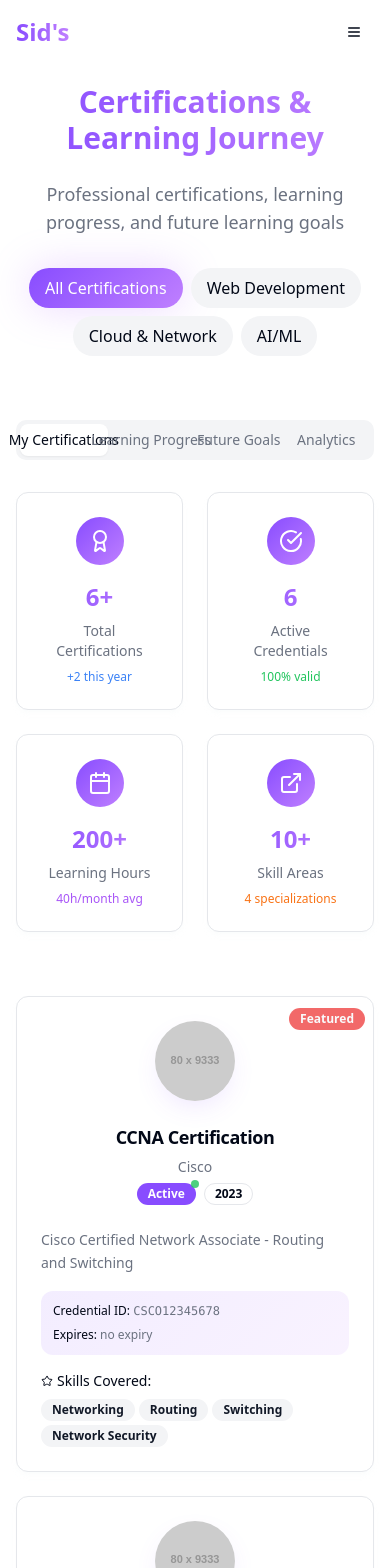
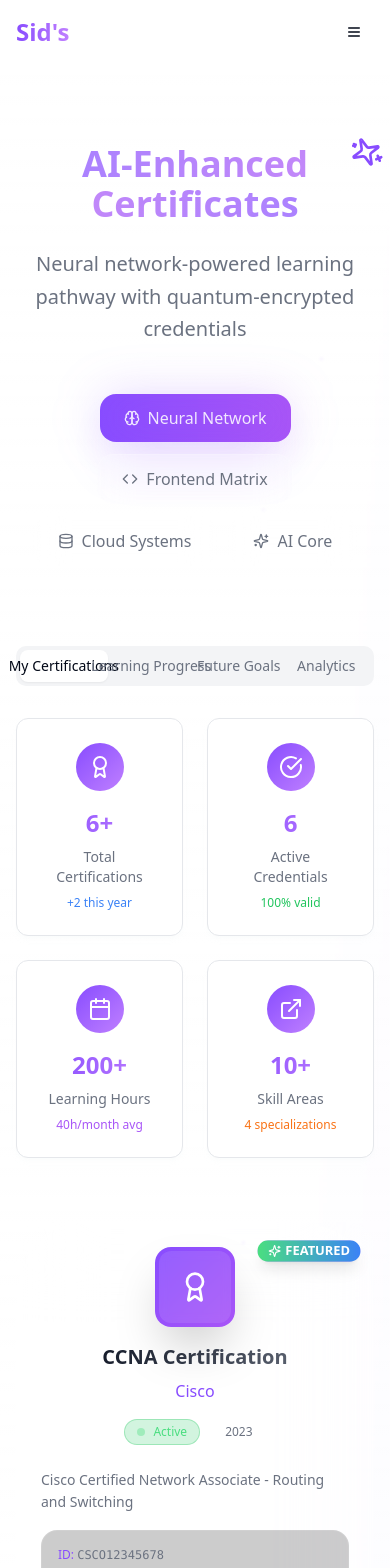
Before and after one commit to sharansidh-0301/digital-resume-fusion, a React (Vite) app: page /certifications in a window 390 px wide. Shown: the top 1568 px of the page. Built offline with nearby package versions, Linux system fonts and the light colour scheme.

Commit message:
Refactor: Redesign Certificates section
Redesign the 'Certificates' section with a futuristic, scroll-animated AI dashboard aesthetic. Each certificate will be displayed as an interactive card or badge using soft glassmorphism or layered neumorphism, including the course title and issuing platform.

```diff
--- a/src/components/Certifications.tsx
+++ b/src/components/Certifications.tsx
@@ -1,12 +1,17 @@
-import React, { useState } from 'react';
-import { Award, ExternalLink, Calendar, CheckCircle, Trophy, TrendingUp, Star, BookOpen, Target, Zap } from 'lucide-react';
+import React, { useState, useEffect, useRef } from 'react';
+import { Award, ExternalLink, Calendar, CheckCircle, Trophy, TrendingUp, Star, BookOpen, Target, Zap, Sparkles, Brain, Code, Database } from 'lucide-react';
 import { Card, CardContent, CardHeader, CardTitle } from '@/components/ui/card';
 import { Badge } from '@/components/ui/badge';
 import { Progress } from '@/components/ui/progress';
 import { Tabs, TabsContent, TabsList, TabsTrigger } from '@/components/ui/tabs';
+import { motion, useAnimation, useInView } from 'framer-motion';
 
 const Certifications = () => {
   const [activeFilter, setActiveFilter] = useState('all');
+  const [hoveredCard, setHoveredCard] = useState<number | null>(null);
+  const ref = useRef(null);
+  const isInView = useInView(ref, { once: true, margin: "-100px" });
+  const controls = useAnimation();
 
   const certifications = [
     {
@@ -141,39 +146,141 @@ const Certifications = () => {
     }
   ];
 
+  useEffect(() => {
+    if (isInView) {
+      controls.start("visible");
+    }
+  }, [isInView, controls]);
+
+  const containerVariants = {
+    hidden: { opacity: 0 },
+    visible: {
+      opacity: 1,
+      transition: {
+        staggerChildren: 0.1,
+        delayChildren: 0.2
+      }
+    }
+  };
+
+  const cardVariants = {
+    hidden: {
+      opacity: 0,
+      y: 50,
+      scale: 0.9
+    },
+    visible: {
+      opacity: 1,
+      y: 0,
+      scale: 1,
+      transition: {
+        type: "spring" as const,
+        stiffness: 100,
+        damping: 12
+      }
+    }
+  };
+
+  const AnimatedParticles = () => (
+    <div className="absolute inset-0 overflow-hidden pointer-events-none">
+      {[...Array(20)].map((_, i) => (
+        <motion.div
+          key={i}
+          className="absolute w-1 h-1 bg-primary/20 rounded-full"
+          animate={{
+            x: [0, Math.random() * 100 - 50],
+            y: [0, Math.random() * 100 - 50],
+            opacity: [0, 1, 0],
+          }}
+          transition={{
+            duration: Math.random() * 3 + 2,
+            repeat: Infinity,
+            delay: Math.random() * 2,
+          }}
+          style={{
+            left: `${Math.random() * 100}%`,
+            top: `${Math.random() * 100}%`,
+          }}
+        />
+      ))}
+    </div>
+  );
+
   return (
-    <section id="certifications" className="py-5 bg-background">
-      <div className="container mx-auto px-4 sm:px-6 lg:px-8">
-        <div className="text-center mb-16">
-          <h2 className="text-3xl md:text-4xl lg:text-5xl font-bold mb-6 text-gradient">
-            Certifications & Learning Journey
+    <section id="certifications" className="relative py-20 overflow-hidden">
+      {/* Futuristic Background */}
+      <div className="absolute inset-0 bg-gradient-to-br from-background via-background/95 to-primary/5"></div>
+      <AnimatedParticles />
+
+      {/* Glassmorphism overlay */}
+      <div className="absolute inset-0 backdrop-blur-[1px] bg-gradient-to-b from-transparent via-background/50 to-transparent"></div>
+
+      <div className="relative container mx-auto px-4 sm:px-6 lg:px-8" ref={ref}>
+        <motion.div
+          initial="hidden"
+          animate={controls}
+          variants={containerVariants}
+          className="text-center mb-20"
+        >
+          <motion.div variants={cardVariants} className="relative inline-block">
+            <h2 className="text-4xl md:text-6xl lg:text-7xl font-bold mb-6 relative">
+              <span className="bg-gradient-to-r from-primary via-purple-500 to-primary bg-clip-text text-transparent animate-pulse">
+                AI-Enhanced Certificates
+              </span>
+              <motion.div
+                className="absolute -top-2 -right-2 text-primary"
+                animate={{ rotate: 360 }}
+                transition={{ duration: 3, repeat: Infinity, ease: "linear" }}
+              >
+                <Sparkles className="w-8 h-8" />
+              </motion.div>
             </h2>
-          <p className="text-lg text-muted-foreground max-w-3xl mx-auto mb-8">
-            Professional certifications, learning progress, and future learning goals
-          </p>
+          </motion.div>
 
-          {/* Certification Filter */}
-          <div className="flex flex-wrap justify-center gap-2 mb-8">
+          <motion.p
+            variants={cardVariants}
+            className="text-xl text-muted-foreground max-w-3xl mx-auto mb-12 leading-relaxed"
+          >
+            Neural network-powered learning pathway with quantum-encrypted credentials
+          </motion.p>
+
+          {/* AI Dashboard Filter */}
+          <motion.div
+            variants={cardVariants}
+            className="flex flex-wrap justify-center gap-3 mb-12"
+          >
             {[
-              { id: 'all', label: 'All Certifications' },
-              { id: 'web', label: 'Web Development' },
-              { id: 'cloud', label: 'Cloud & Network' },
-              { id: 'ai', label: 'AI/ML' }
+              { id: 'all', label: 'Neural Network', icon: Brain },
+              { id: 'web', label: 'Frontend Matrix', icon: Code },
+              { id: 'cloud', label: 'Cloud Systems', icon: Database },
+              { id: 'ai', label: 'AI Core', icon: Sparkles }
             ].map((filter) => (
-              <button
+              <motion.button
                 key={filter.id}
                 onClick={() => setActiveFilter(filter.id)}
-                className={`px-4 py-2 rounded-full transition-smooth ${
+                whileHover={{ scale: 1.05, y: -2 }}
+                whileTap={{ scale: 0.95 }}
+                className={`group relative px-6 py-3 rounded-2xl font-medium transition-all duration-300 ${
                   activeFilter === filter.id
-                    ? 'bg-gradient-primary text-primary-foreground shadow-glow'
-                    : 'bg-muted hover:bg-muted/80'
+                    ? 'bg-gradient-to-r from-primary to-purple-500 text-primary-foreground shadow-2xl shadow-primary/25'
+                    : 'bg-white/10 backdrop-blur-lg border border-white/20 text-muted-foreground hover:bg-white/20 hover:border-white/30'
                 }`}
               >
+                <div className="flex items-center gap-2">
+                  <filter.icon className="w-4 h-4" />
                   {filter.label}
-              </button>
+                </div>
+                {activeFilter === filter.id && (
+                  <motion.div
+                    layoutId="activeFilter"
+                    className="absolute inset-0 bg-gradient-to-r from-primary/20 to-purple-500/20 rounded-2xl blur-xl"
+                    transition={{ type: "spring", stiffness: 300, damping: 30 }}
+                  />
+                )}
+              </motion.button>
             ))}
-          </div>
-        </div>
+          </motion.div>
+        </motion.div>
 
         <Tabs defaultValue="certifications" className="w-full">
           <TabsList className="grid w-full grid-cols-4 mb-8">
@@ -207,73 +314,169 @@ const Certifications = () => {
               ))}
             </div>
 
-            {/* Enhanced Certifications Grid */}
-            <div className="grid grid-cols-1 md:grid-cols-2 lg:grid-cols-3 gap-6 mb-16">
+            {/* Futuristic Certificates Grid */}
+            <motion.div
+              variants={containerVariants}
+              className="grid grid-cols-1 md:grid-cols-2 lg:grid-cols-3 gap-8 mb-20"
+            >
               {filteredCertifications.map((cert, index) => (
-                <Card key={index} className="hover-lift shadow-card group relative overflow-hidden">
-                  <div className="absolute top-2 right-2 z-10">
-                    {['CCNA Certification', 'JavaScript Algorithms and Data Structures'].includes(cert.name) && (
-                      <Badge variant="destructive" className="text-xs animate-pulse">Featured</Badge>
+                <motion.div
+                  key={index}
+                  variants={cardVariants}
+                  whileHover={{ y: -10, rotateY: 5 }}
+                  onHoverStart={() => setHoveredCard(index)}
+                  onHoverEnd={() => setHoveredCard(null)}
+                  className="group perspective-1000"
+                >
+                  <div className="relative h-full">
+                    {/* Glassmorphism Card */}
+                    <div className="relative h-full bg-white/5 backdrop-blur-2xl border border-white/10 rounded-3xl p-6 overflow-hidden transform-gpu transition-all duration-500 group-hover:bg-white/10 group-hover:border-white/20 group-hover:shadow-2xl group-hover:shadow-primary/10">
+
+                      {/* Floating particles inside card */}
+                      <div className="absolute inset-0 overflow-hidden">
+                        {hoveredCard === index && (
+                          <>
+                            {[...Array(8)].map((_, i) => (
+                              <motion.div
+                                key={i}
+                                className="absolute w-1 h-1 bg-primary/40 rounded-full"
+                                initial={{ opacity: 0, scale: 0 }}
+                                animate={{
+                                  opacity: [0, 1, 0],
+                                  scale: [0, 1, 0],
+                                  x: Math.random() * 200 - 100,
+                                  y: Math.random() * 200 - 100,
+                                }}
+                                transition={{
+                                  duration: 2,
+                                  repeat: Infinity,
+                                  delay: i * 0.2
+                                }}
+                                style={{
+                                  left: `${Math.random() * 100}%`,
+                                  top: `${Math.random() * 100}%`,
+                                }}
+                              />
+                            ))}
+                          </>
                         )}
                       </div>
-                  <CardHeader className="text-center">
-                    <div className="w-20 h-20 mx-auto mb-4 rounded-full overflow-hidden shadow-elegant group-hover:shadow-glow transition-smooth relative">
-                      <img
-                        src={cert.badge}
-                        alt={cert.name}
-                        className="w-full h-full object-cover group-hover:scale-110 transition-transform"
-                        onError={(e) => {
-                          e.currentTarget.src = 'https://via.placeholder.com/80/9333ea/ffffff?text=' + cert.issuer.charAt(0);
-                        }}
+
+                      {/* Status Badge */}
+                      <div className="absolute top-4 right-4 z-10">
+                        {['CCNA Certification', 'Java Full Stack Developement'].includes(cert.name) && (
+                          <motion.div
+                            animate={{ scale: [1, 1.1, 1] }}
+                            transition={{ duration: 2, repeat: Infinity }}
+                          >
+                            <Badge className="bg-gradient-to-r from-green-400 to-blue-500 text-white border-0 shadow-lg">
+                              <Sparkles className="w-3 h-3 mr-1" />
+                              FEATURED
+                            </Badge>
+                          </motion.div>
+                        )}
+                      </div>
+
+                      {/* Certificate Icon */}
+                      <div className="text-center mb-6">
+                        <motion.div
+                          className="relative w-20 h-20 mx-auto mb-4"
+                          whileHover={{ rotateY: 180 }}
+                          transition={{ duration: 0.6 }}
+                        >
+                          <div className="absolute inset-0 bg-gradient-to-br from-primary to-purple-500 rounded-2xl shadow-2xl group-hover:shadow-primary/50 transition-all duration-500">
+                            <div className="absolute inset-1 bg-white/10 backdrop-blur-sm rounded-xl flex items-center justify-center">
+                              <Award className="w-8 h-8 text-white" />
+                            </div>
+                          </div>
+
+                          {/* Glow effect */}
+                          <motion.div
+                            className="absolute inset-0 bg-gradient-to-br from-primary to-purple-500 rounded-2xl blur-lg opacity-0 group-hover:opacity-50"
+                            animate={hoveredCard === index ? { scale: [1, 1.2, 1] } : {}}
+                            transition={{ duration: 2, repeat: Infinity }}
                           />
-                      <div className="absolute inset-0 bg-gradient-primary opacity-0 group-hover:opacity-20 transition-opacity"></div>
+                        </motion.div>
+
+                        <h3 className="text-xl font-bold mb-2 bg-gradient-to-r from-foreground to-muted-foreground bg-clip-text text-transparent">
+                          {cert.name}
+                        </h3>
+                        <p className="text-primary font-medium mb-4">{cert.issuer}</p>
+
+                        {/* Status Indicators */}
+                        <div className="flex items-center justify-center gap-3">
+                          <motion.div
+                            className={`px-3 py-1 rounded-full text-xs font-medium ${
+                              cert.status === 'Active'
+                                ? 'bg-green-500/20 text-green-400 border border-green-500/30'
+                                : 'bg-blue-500/20 text-blue-400 border border-blue-500/30'
+                            }`}
+                            whileHover={{ scale: 1.05 }}
+                          >
+                            {cert.status === 'Active' && (
+                              <motion.div
+                                className="inline-block w-2 h-2 bg-green-400 rounded-full mr-2"
+                                animate={{ opacity: [1, 0.3, 1] }}
+                                transition={{ duration: 1.5, repeat: Infinity }}
+                              />
+                            )}
+                            {cert.status}
+                          </motion.div>
+                          <div className="px-3 py-1 bg-white/5 border border-white/10 rounded-full text-xs text-muted-foreground">
+                            {cert.date}
                           </div>
-                    <CardTitle className="text-lg">{cert.name}</CardTitle>
-                    <p className="text-sm text-muted-foreground font-medium">{cert.issuer}</p>
-                    <div className="flex items-center justify-center gap-2 mt-2">
-                      <Badge variant={cert.status === 'Active' ? 'default' : 'secondary'} className="relative">
-                        {cert.status === 'Active' && <div className="absolute -top-1 -right-1 w-2 h-2 bg-green-500 rounded-full animate-pulse"></div>}
-                        {cert.status}
-                      </Badge>
-                      <Badge variant="outline" className="text-xs">
-                        {cert.date}
-                      </Badge>
                         </div>
-                  </CardHeader>
+                      </div>
 
-                  <CardContent className="space-y-4">
+                      {/* Certificate Details */}
+                      <div className="space-y-4">
                         <p className="text-sm text-muted-foreground leading-relaxed">{cert.description}</p>
 
-                    <div className="bg-gradient-hero p-3 rounded-lg space-y-2">
+                        {/* Credential Info */}
+                        <div className="bg-black/20 backdrop-blur-sm border border-white/10 rounded-2xl p-4 space-y-2">
                           <div className="text-xs">
-                        <span className="font-medium text-foreground">Credential ID: </span>
+                            <span className="text-primary font-medium">ID: </span>
                             <span className="text-muted-foreground font-mono">{cert.credentialId}</span>
                           </div>
                           <div className="text-xs">
-                        <span className="font-medium text-foreground">Expires: </span>
-                        <span className={`${cert.expiryDate === 'No Expiry' ? 'text-green-600' : 'text-muted-foreground'}`}>
+                            <span className="text-primary font-medium">Expires: </span>
+                            <span className={cert.expiryDate === 'No Expiry' ? 'text-green-400' : 'text-muted-foreground'}>
                               {cert.expiryDate}
                             </span>
                           </div>
                         </div>
 
+                        {/* Skills */}
                         <div>
-                      <h5 className="text-sm font-medium text-foreground mb-2 flex items-center gap-1">
-                        <Star className="h-3 w-3" />
-                        Skills Covered:
+                          <h5 className="text-sm font-medium text-foreground mb-3 flex items-center gap-2">
+                            <Star className="w-4 h-4 text-primary" />
+                            Neural Pathways:
                           </h5>
-                      <div className="flex flex-wrap gap-1">
+                          <div className="flex flex-wrap gap-2">
                             {cert.skills.map((skill, skillIndex) => (
-                          <Badge key={skillIndex} variant="secondary" className="text-xs hover:bg-primary hover:text-primary-foreground transition-colors">
+                              <motion.div
+                                key={skillIndex}
+                                whileHover={{ scale: 1.05 }}
+                                className="px-3 py-1 bg-gradient-to-r from-primary/20 to-purple-500/20 border border-primary/30 rounded-full text-xs text-primary font-medium hover:from-primary/30 hover:to-purple-500/30 transition-all duration-300"
+                              >
                                 {skill}
-                          </Badge>
+                              </motion.div>
                             ))}
                           </div>
                         </div>
-                  </CardContent>
-                </Card>
+                      </div>
+
+                      {/* Hover Border Glow */}
+                      <motion.div
+                        className="absolute inset-0 rounded-3xl bg-gradient-to-r from-primary via-purple-500 to-primary opacity-0 group-hover:opacity-20 blur-xl"
+                        animate={hoveredCard === index ? { rotate: 360 } : {}}
+                        transition={{ duration: 8, repeat: Infinity, ease: "linear" }}
+                      />
+                    </div>
+                  </div>
+                </motion.div>
               ))}
-            </div>
+            </motion.div>
           </TabsContent>
 
           <TabsContent value="progress" className="space-y-8">
```
Lines whose indentation alone changed are shown as unchanged.
